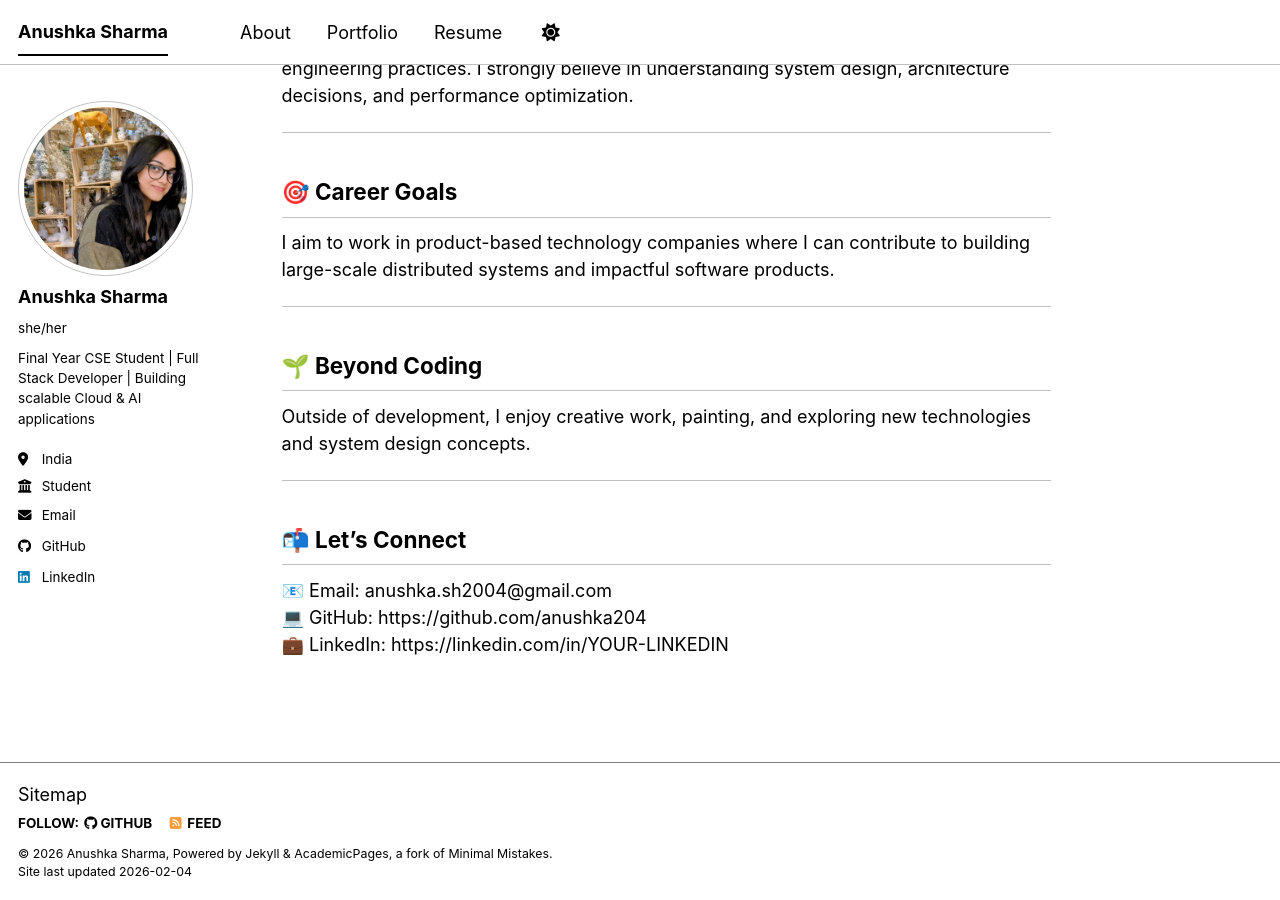
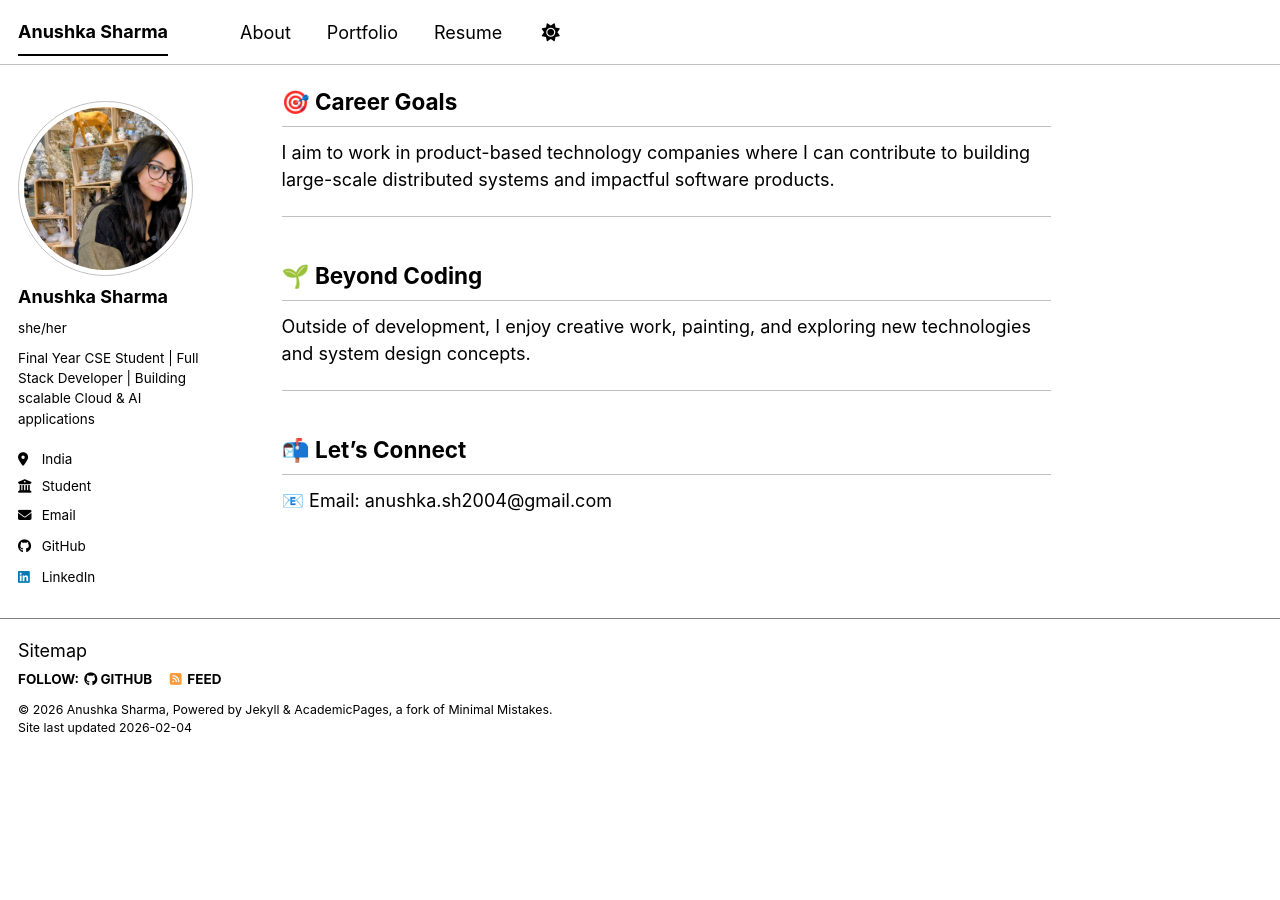
Before and after one commit to Anushka204/anushka204.github.io, a Jekyll site: the page built from _pages/about.md, in a window 1280 px wide and 900 px high, scrolled down 1733 px. Built offline with Jekyll 4.4.1, drawn with Linux system fonts in a browser that asks for light colours; a script bundle is joined from its source files by our own code; library files that are not in the unit come from our copies; our own code applies the rules of GitHub Pages for plain Markdown files; after the commit the page ends 2489 px from its top, so only the background shows below that; some of the changed text lies outside the part shown.

Commit message:
Update about page to remove social media links
Removed GitHub and LinkedIn links from the about page.

```diff
--- a/_pages/about.md
+++ b/_pages/about.md
@@ -79,5 +78,3 @@ Outside of development, I enjoy creative work, painting, and exploring new techn
 ## 📬 Let's Connect
 
 📧 Email: anushka.sh2004@gmail.com
-💻 GitHub: https://github.com/anushka204
-💼 LinkedIn: https://linkedin.com/in/YOUR-LINKEDIN
```
Also changed, not shown: other parts of _pages/about.md (+0 -1 lines).
